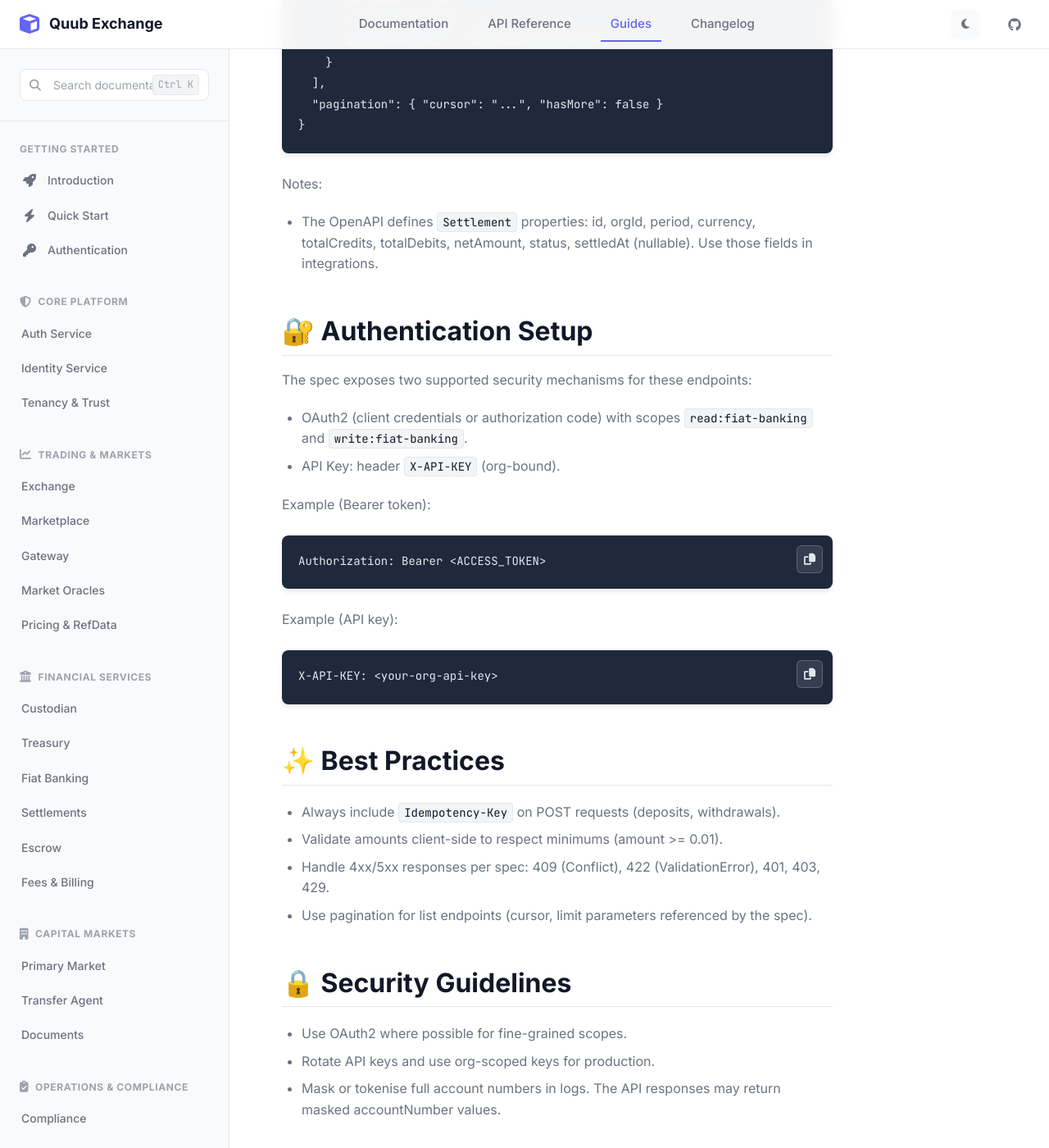
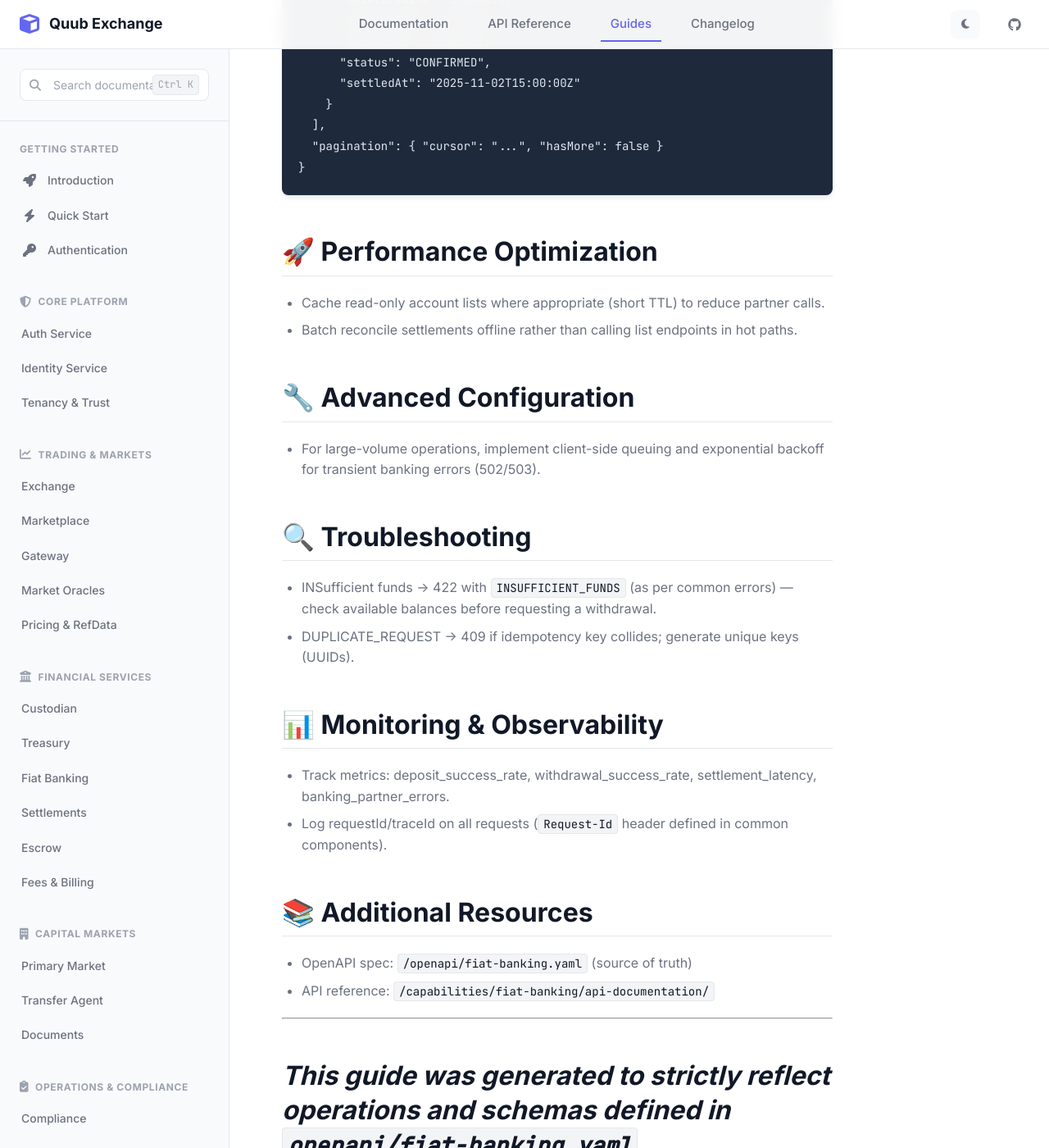
Before and after one commit to quub-fi/quub-exchange-docs, a Jekyll site: the page built from capabilities/fiat-banking/guides/index.md, in a window 1280 px wide and 1400 px high, scrolled down 7568 px. Shown: the whole window at 82% size. Built offline with Jekyll 4.4.1, drawn with Linux system fonts in a browser that asks for light colours; some of the changed text lies outside the part shown.

Commit message:
docs(fiat-banking): add Fiat Banking guide; tools: add validate_guides.py — YAML-faithful

````diff
--- a/capabilities/fiat-banking/guides/index.md
+++ b/capabilities/fiat-banking/guides/index.md
@@ -96,9 +96,9 @@
 Example curl: List accounts
 
 ```bash
-curl -X GET "https://api.quub.exchange/v2/orgs/ORG_ID/banking/accounts" \
+curl -X GET "https://api.quub.exchange/v2/orgs/{orgId}/banking/accounts" \
   -H "Authorization: Bearer <ACCESS_TOKEN>" \
-  -H "X-Org-Id: ORG_ID"
+  -H "X-Org-Id: {orgId}"
 ```
 
 ## 🏗️ Core API Operations {#core-operations}
@@ -152,9 +152,9 @@
 Request (curl):
 
 ```bash
-curl -X POST "https://api.quub.exchange/v2/orgs/ORG_ID/banking/deposits" \
+curl -X POST "https://api.quub.exchange/v2/orgs/{orgId}/banking/deposits" \
   -H "Authorization: Bearer <ACCESS_TOKEN>" \
-  -H "X-Org-Id: ORG_ID" \
+  -H "X-Org-Id: {orgId}" \
   -H "Idempotency-Key: dep_1234567890" \
   -H "Content-Type: application/json" \
   -d '{
@@ -196,9 +196,9 @@
 Request (curl):
 
 ```bash
-curl -X POST "https://api.quub.exchange/v2/orgs/ORG_ID/banking/withdrawals" \
+curl -X POST "https://api.quub.exchange/v2/orgs/{orgId}/banking/withdrawals" \
   -H "Authorization: Bearer <ACCESS_TOKEN>" \
-  -H "X-Org-Id: ORG_ID" \
+  -H "X-Org-Id: {orgId}" \
   -H "Idempotency-Key: wdr_1234567890" \
   -H "Content-Type: application/json" \
   -d '{
@@ -239,9 +239,9 @@
 Request (curl):
 
 ```bash
-curl -X GET "https://api.quub.exchange/v2/orgs/ORG_ID/banking/settlements" \
+curl -X GET "https://api.quub.exchange/v2/orgs/{orgId}/banking/settlements" \
   -H "Authorization: Bearer <ACCESS_TOKEN>" \
-  -H "X-Org-Id: ORG_ID"
+  -H "X-Org-Id: {orgId}"
 ```
 
 Response (schema: PageResponse with data: Settlement[]):
@@ -251,53 +251,19 @@
   "data": [
     {
       "id": "stl_12345678-90ab-cdef-1234-567890abcdef",
-      "batchId": "BATCH_20251102_001",
+      "orgId": "123e4567-e89b-12d3-a456-426614174000",
+      "period": "2025-11-02",
+      "currency": "USD",
+      "totalCredits": 160000.0,
+      "totalDebits": 10000.0,
+      "netAmount": 150000.0,
       "status": "CONFIRMED",
-      "totalAmount": 150000.0,
-      "currency": "USD",
-      "transactionCount": 45,
-      "settlementDate": "2025-11-02T15:00:00Z"
+      "settledAt": "2025-11-02T15:00:00Z"
     }
   ],
   "pagination": { "cursor": "...", "hasMore": false }
 }
 ```
-
-Notes:
-
-- The OpenAPI defines `Settlement` properties: id, orgId, period, currency, totalCredits, totalDebits, netAmount, status, settledAt (nullable). Use those fields in integrations.
-
-## 🔐 Authentication Setup {#authentication}
-
-The spec exposes two supported security mechanisms for these endpoints:
-
-- OAuth2 (client credentials or authorization code) with scopes `read:fiat-banking` and `write:fiat-banking`.
-- API Key: header `X-API-KEY` (org-bound).
-
-Example (Bearer token):
-
-```
-Authorization: Bearer <ACCESS_TOKEN>
-```
-
-Example (API key):
-
-```
-X-API-KEY: <your-org-api-key>
-```
-
-## ✨ Best Practices {#best-practices}
-
-- Always include `Idempotency-Key` on POST requests (deposits, withdrawals).
-- Validate amounts client-side to respect minimums (amount >= 0.01).
-- Handle 4xx/5xx responses per spec: 409 (Conflict), 422 (ValidationError), 401, 403, 429.
-- Use pagination for list endpoints (cursor, limit parameters referenced by the spec).
-
-## 🔒 Security Guidelines {#security}
-
-- Use OAuth2 where possible for fine-grained scopes.
-- Rotate API keys and use org-scoped keys for production.
-- Mask or tokenise full account numbers in logs. The API responses may return masked accountNumber values.
 
 ## 🚀 Performance Optimization {#performance}
 
````
Also changed, not shown: other parts of capabilities/fiat-banking/guides/index.md (+2 -2 lines), scripts/validate_guides.py (added, +78 -0 lines).
